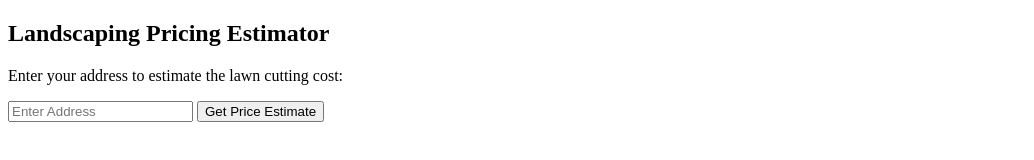
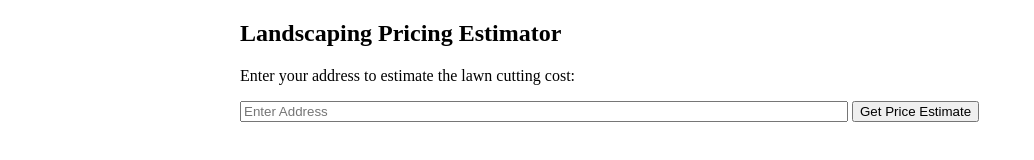
Before and after one commit to KaalMittal/ajay, a plain HTML site: page index.html in a window 1280 px wide. Shown: the whole page, without its empty margins (0-1034 px from the left). Drawn offline with Linux system fonts and the light colour scheme; some packages are replaced by stand-ins of ours.

Commit message:
index.html

```diff
--- a/index.html
+++ b/index.html
@@ -2,6 +2,16 @@
 <html>
 <head>
     <title>Landscaping Price Estimator</title>
+    <style>
+    #address {
+        width: 100%;
+        max-width: 600px;
+    }
+    body {
+        max-width: 800px;
+        margin: auto;
+    }
+</style>
     <script async defer src="https://maps.googleapis.com/maps/api/js?key=AIzaSyA1ioQWFb46k7v7Ds8DHOlxjrPf30cKrXI&libraries=places"></script>
     <script>
         function initAutocomplete() {
```
